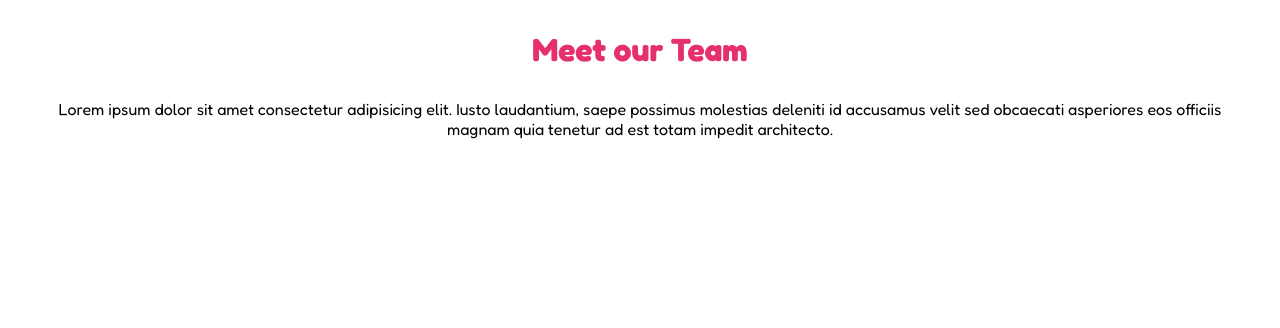
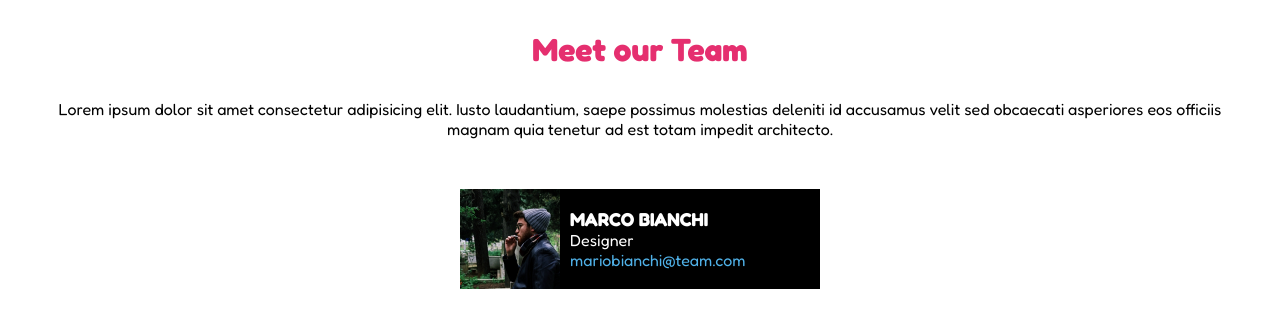
Before and after one commit to marcocareddu/html-css-flex-cards, a plain HTML site: page index.html in a window 1280 px wide. Drawn offline with Linux system fonts and the light colour scheme.

Commit message:
added first card

```diff
--- a/css/style.css
+++ b/css/style.css
@@ -5,16 +5,20 @@
     box-sizing: border-box;
 }
 
-
 /* UTILITY */
 :root {
     --title-color: #e52f6f;
     --mail-color: #50b2e9;
+    --card-bgc: #000;
 }
 
 .container {
     max-width: 1200px;
     margin: 0 auto;
+}
+
+.display-flex {
+    display: flex;
 }
 
 /* BODY */
@@ -23,8 +27,45 @@ body {
     font-family: 'Fredoka', sans-serif;
 }
 
+/* HEADER */
 h1 {
     padding: 30px 0px;
     font-weight: 700;
-    color: var(--title-color)
+    color: var(--title-color);
 }
+
+/* CARDS */
+.our-team {
+    margin-top: 40px;;
+}
+
+.cards-container {
+    justify-content: center;
+    flex-wrap: wrap;
+}
+
+.card {
+    color: #fff;
+    background-color: var(--card-bgc);
+    margin: 10px;
+}
+
+div > img {
+    height: 100px;
+    margin-right: 10px;
+}
+
+.card-info {
+    width: 250px;
+    align-self: center;
+    text-align: left;
+}
+
+h4 {
+    font-weight: 400;
+}
+
+.card-mail {
+    text-decoration: none;
+    color: var(--mail-color);
+}
--- a/index.html
+++ b/index.html
@@ -20,7 +20,23 @@
         <p>Lorem ipsum dolor sit amet consectetur adipisicing elit. Iusto laudantium, saepe possimus molestias deleniti id accusamus velit sed obcaecati asperiores eos officiis magnam quia tenetur ad est totam impedit architecto.</p>
     </header>
 
-    <div>
-    </div>
+    <!-- MAIN -->
+    <main>
+
+        <!-- CARDS -->
+        <section class="our-team container">
+            <div class="cards-container display-flex">
+                <div class="card display-flex">
+                    <img src="./img/bianchi.png" alt="Foto di Marco Bianchi">
+                    <div class="card-info">
+                        <h3 class="card-name">MARCO BIANCHI</h3>
+                        <h4 class="card-profes">Designer</h4>
+                        <a class="card-mail" href="mailto:mariobianchi@team.com">mariobianchi@team.com</a>
+                    </div>
+                </div>
+            </div>
+        </section>
+
+    </main>
 </body>
 </html>
```
